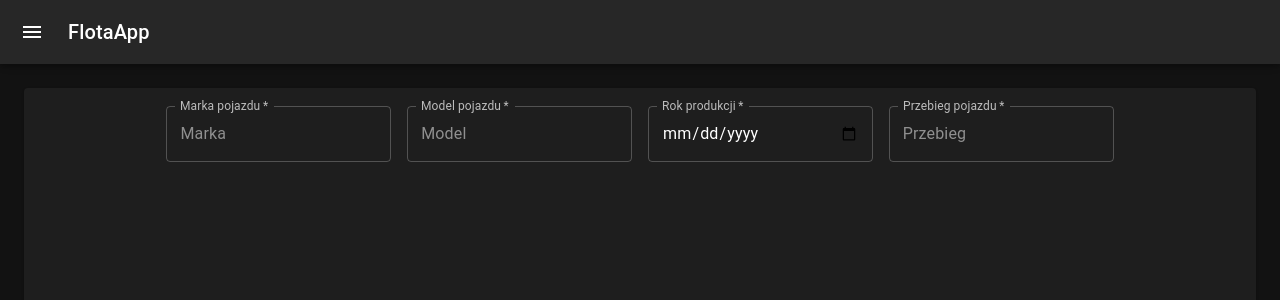
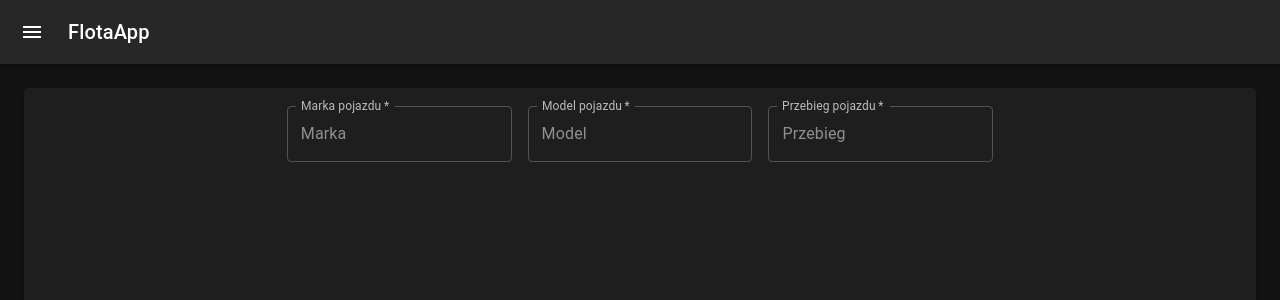
Before and after one commit to rbnsnn/flota, a React (Create React App) app: page /addvechicle in a window 1280 px wide. Shown: the top 300 px of the page. Built offline with nearby package versions, Linux system fonts and the light colour scheme.

Commit message:
add datepicker, update dependencies

```diff
--- a/package.json
+++ b/package.json
@@ -7,10 +7,12 @@
     "@emotion/styled": "^11.3.0",
     "@material-ui/core": "^4.12.3",
     "@mui/icons-material": "^5.0.5",
+    "@mui/lab": "^5.0.0-alpha.54",
     "@mui/material": "^5.0.6",
     "@testing-library/jest-dom": "^5.15.0",
     "@testing-library/react": "^11.2.7",
     "@testing-library/user-event": "^12.8.3",
+    "date-fns": "^2.17.0",
     "material-ui-icons": "^1.0.0-beta.36",
     "react": "^17.0.2",
     "react-dom": "^17.0.2",
--- a/src/components/AddVechicle.js
+++ b/src/components/AddVechicle.js
@@ -2,12 +2,15 @@ import React, { useState } from 'react';
 
 import { Box } from '@mui/system';
 import { TextField } from '@mui/material';
+import AdapterDateFns from '@mui/lab/AdapterDateFns'
+import { DatePicker } from '@mui/lab';
+import { LocalizationProvider } from '@mui/lab';
 
 const AddVechicle = () => {
 
   const [carBrand, setCarBrand] = useState('');
   const [carModel, setCarModel] = useState('');
-  const [carProductionYear, setProductionYear] = useState('');
+  const [carProductionYear, setCarProductionYear] = useState(new Date());
   const [carCourse, setCarCourse] = useState('');
 
   const handleBrandChange = e => {
@@ -21,7 +24,7 @@ const AddVechicle = () => {
   }
 
   const handleCarProductionYearChange = e => {
-
+    setCarProductionYear(e)
 
   }
 
@@ -56,7 +59,6 @@ const AddVechicle = () => {
       onChange={handleBrandChange}
       required
       placeholder="Marka"
-      id="outlined-basic"
       label="Marka pojazdu"
       variant="outlined"
       InputLabelProps={{
@@ -69,24 +71,21 @@ const AddVechicle = () => {
       onChange={handleModelChange}
       required
       placeholder="Model"
-      id="outlined-basic"
       label="Model pojazdu"
       variant="outlined"
       InputLabelProps={{
               shrink: true,
             }}/>
+   <LocalizationProvider dateAdapter={AdapterDateFns}>
+    <DatePicker
+          id="carProductionYear"
+          views={['year']}
+          label="Rok produkcji"
+          value={carProductionYear}
+          onChange={handleCarProductionYearChange}
+          renderInput={(params) => <TextField {...params} helperText={null} />}/>
+    </LocalizationProvider>
 
-    <TextField
-      id="carProductionYear"
-      required
-      placeholder="Rok"
-      id="outlined-basic"
-      label="Rok produkcji"
-      variant="outlined"
-      type="date"
-      InputLabelProps={{
-              shrink: true,
-            }}/>
 
     <TextField
       id="carCourse"
@@ -94,7 +93,6 @@ const AddVechicle = () => {
       onChange={handleCarCourseChange}
       required
       placeholder="Przebieg"
-      id="outlined-basic"
       label="Przebieg pojazdu"
       variant="outlined"
       pattern="\d*"
```
Also changed, not shown: 1 other file (tests, documents, lock files or other folders).
